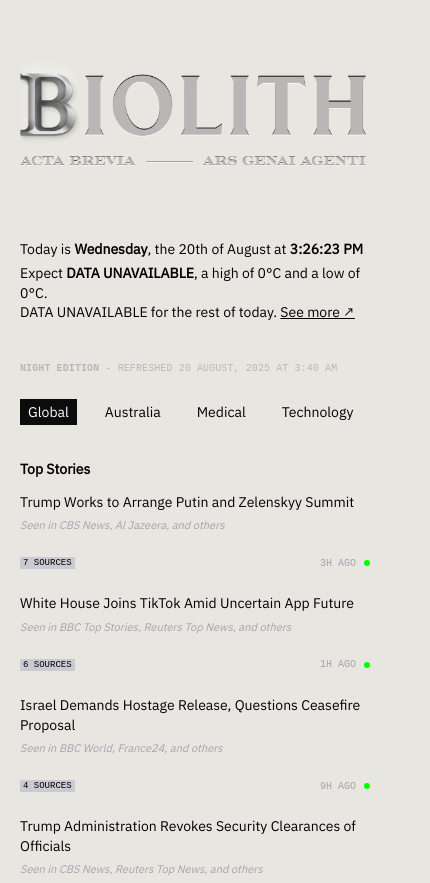
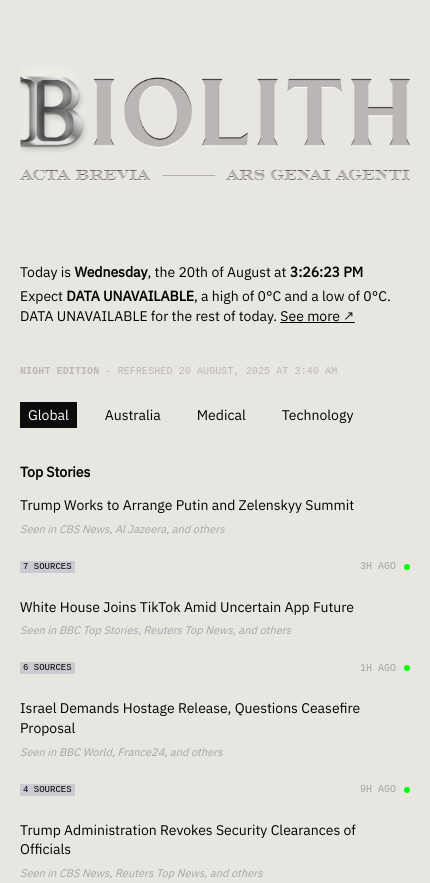
Before and after one commit to ndntr/biolith, a plain HTML site: page index.html in a window 390 px wide. Shown: the top 883 px of the page, 430 px wide, since content can reach past the window. Drawn offline with Linux system fonts and the light colour scheme; no server answers.

Commit message:
Fix news layout widths

```diff
--- a/index.html
+++ b/index.html
@@ -38,9 +38,32 @@
             }
 
             .news-page {
-                max-width: 1400px;
                 margin: 0 auto;
-                padding: 0 225px;
+                width: 1200px;
+            }
+
+            @media (max-width: 1600px) {
+                .news-page {
+                    width: 1100px;
+                }
+            }
+
+            @media (max-width: 1400px) {
+                .news-page {
+                    width: 960px;
+                }
+            }
+
+            @media (max-width: 1200px) {
+                .news-page {
+                    width: 860px;
+                }
+            }
+
+            @media (max-width: 1024px) {
+                .news-page {
+                    width: 708px;
+                }
             }
 
             .news-header {
@@ -80,6 +103,7 @@
             .current-date {
                 font-size: 15px;
                 margin-bottom: 6px;
+                white-space: nowrap;
             }
 
             .current-date strong {
@@ -115,6 +139,7 @@
                 gap: 74px;
                 margin-bottom: 60px;
                 align-items: center;
+                width: 100%;
             }
 
             .news-tab {
@@ -165,6 +190,7 @@
                 cursor: pointer;
                 transition: opacity 0.2s;
                 gap: 15px;
+                width: 100%;
             }
 
             .news-story:hover {
@@ -173,7 +199,7 @@
 
             .story-content {
                 flex: 1;
-                max-width: 708px;
+                max-width: 100%;
             }
 
             .story-title {
@@ -1278,6 +1304,7 @@
 
             @media (max-width: 768px) {
                 .news-page {
+                    width: 100%;
                     padding: 0 20px;
                 }
 
@@ -1290,14 +1317,21 @@
                 }
 
                 .logo-container {
-                    width: 100px;
-                    height: 150px;
+                    width: 100%;
+                    height: auto;
                     margin-left: 0;
                     padding-left: 0;
                 }
 
+                .logo-container img {
+                    width: 100% !important;
+                    height: auto !important;
+                    object-position: center;
+                }
+
                 .current-date {
                     font-size: 14px;
+                    white-space: normal;
                 }
 
                 .weather-line {
```
